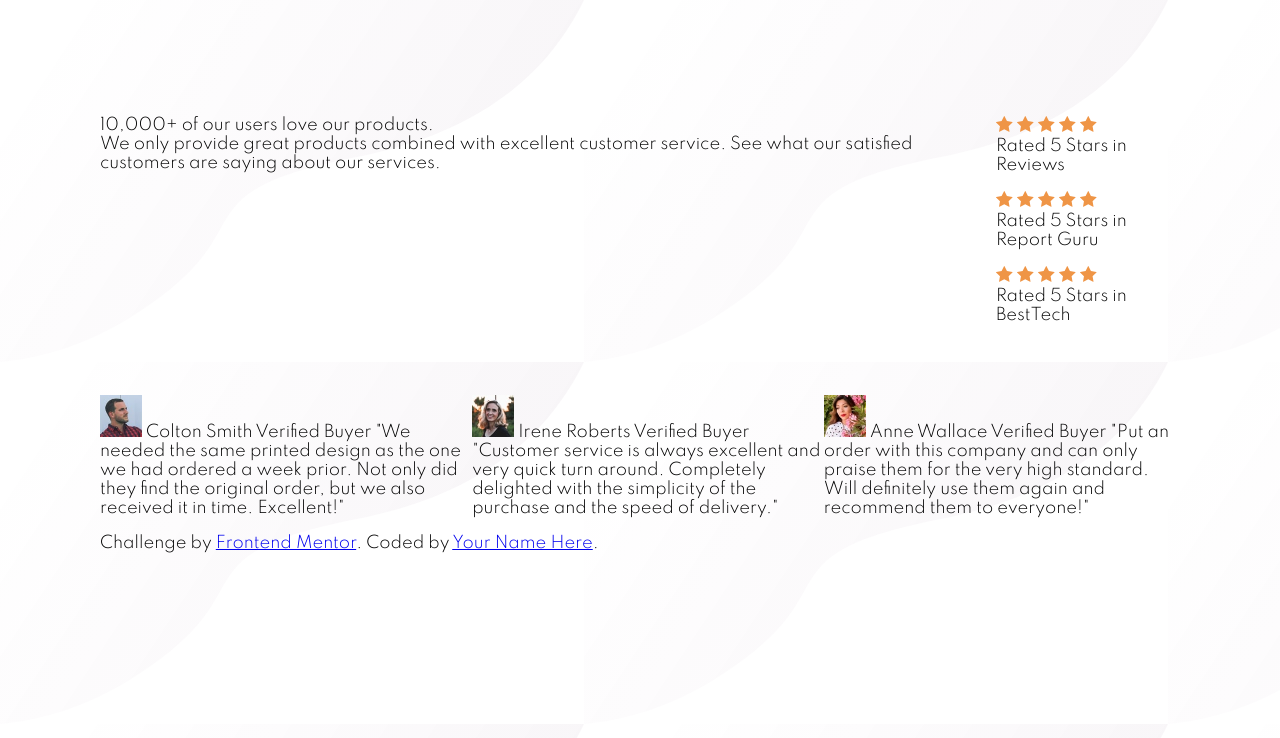
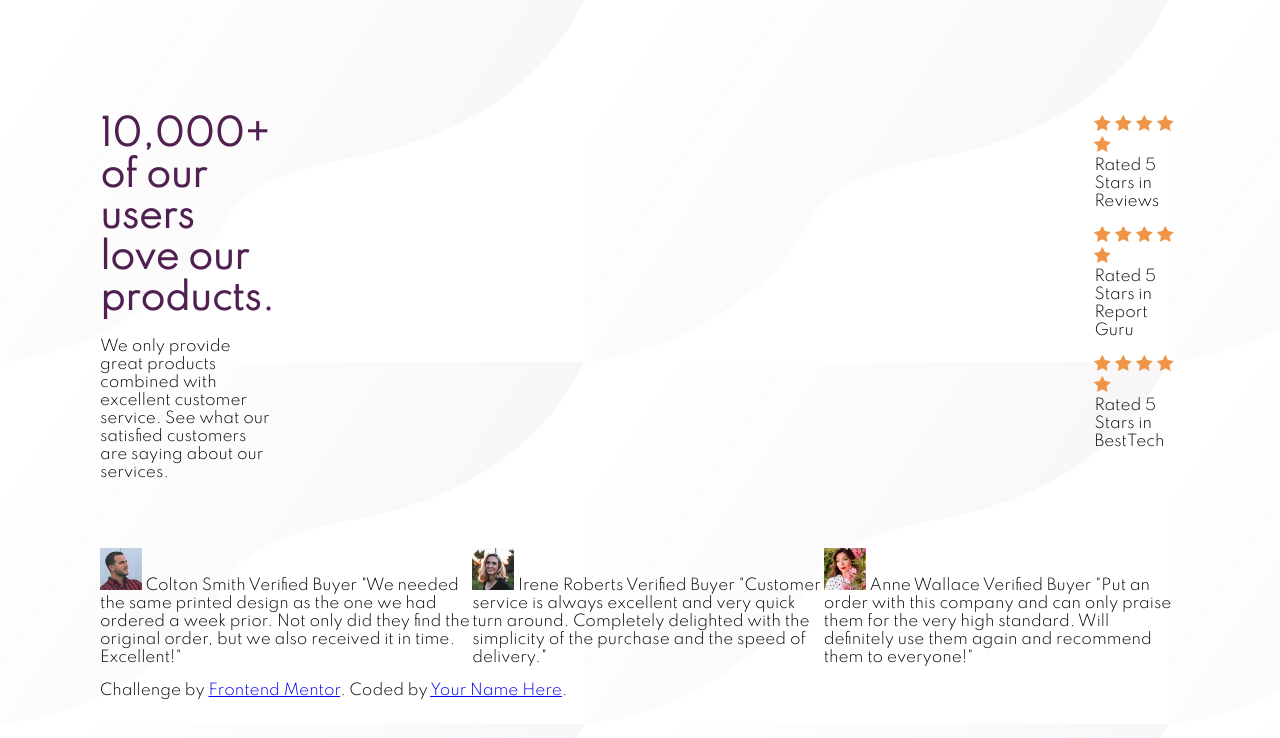
Before and after one commit to deeparka/Social-proof-section, a plain HTML site: page social-proof-section-master/index.html in a window 1280 px wide. Drawn offline with Linux system fonts and the light colour scheme.

Commit message:
added span and head para styling

```diff
--- a/social-proof-section-master/style.css
+++ b/social-proof-section-master/style.css
@@ -5,6 +5,7 @@
 body {
     background-image: url("/social-proof-section-master/images/bg-pattern-top-desktop.svg");
     margin: 100px;
+    font-size: 15px;
 }
 
 div.container div.headline-rate {
@@ -15,3 +16,13 @@ div.container div.headline-rate {
 div.container div.buyer {
     display: flex;
 }
+
+div.container div div p.headline-paragraph {
+    padding-right: 820px;
+}
+
+div.container div div p.headline-paragraph span {
+    font-weight: 900;
+    font-size: 35px;
+    color: #502050;
+}
```
Also changed, not shown: social-proof-section-master/index.html (+1 -0 lines).
